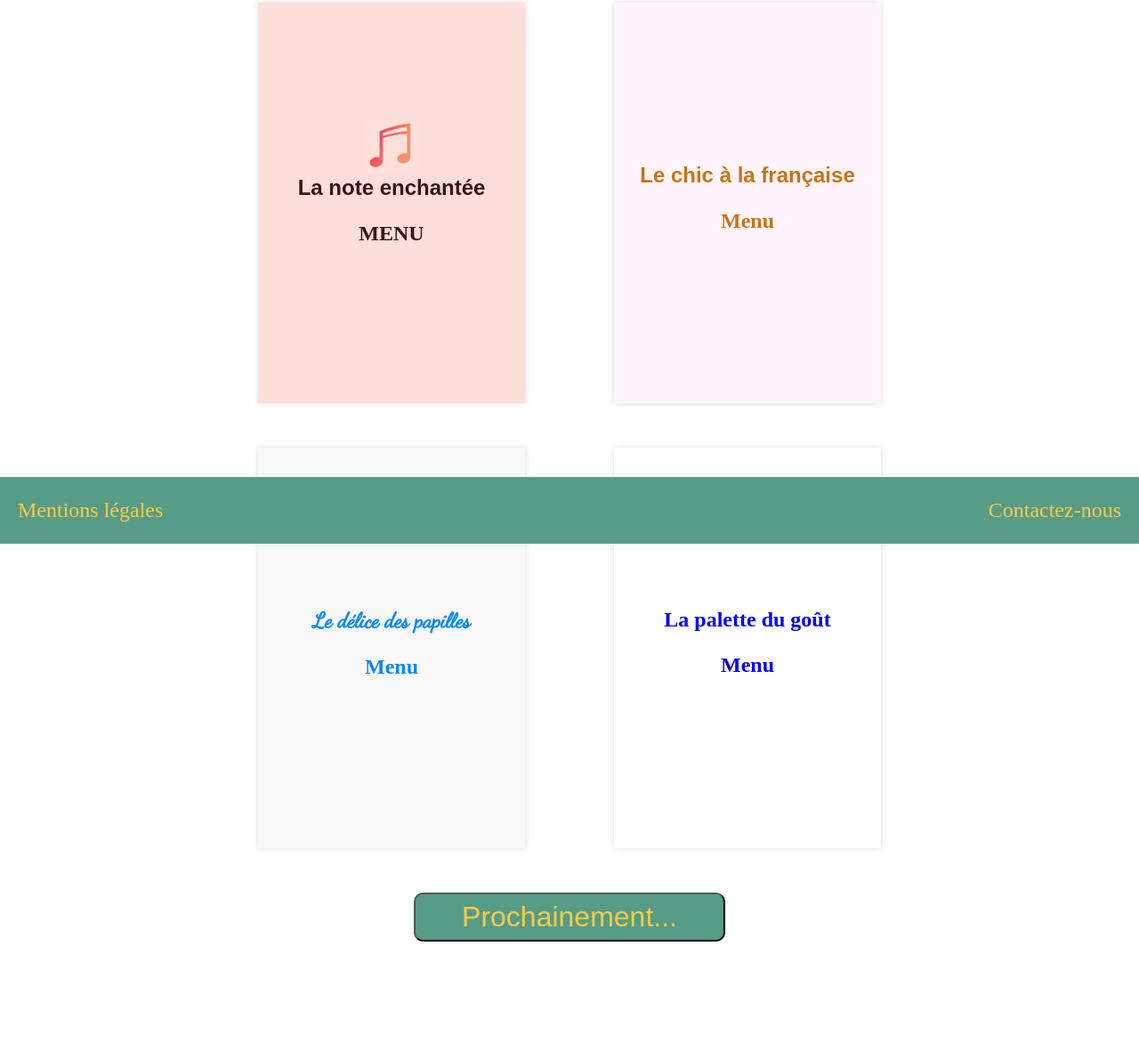
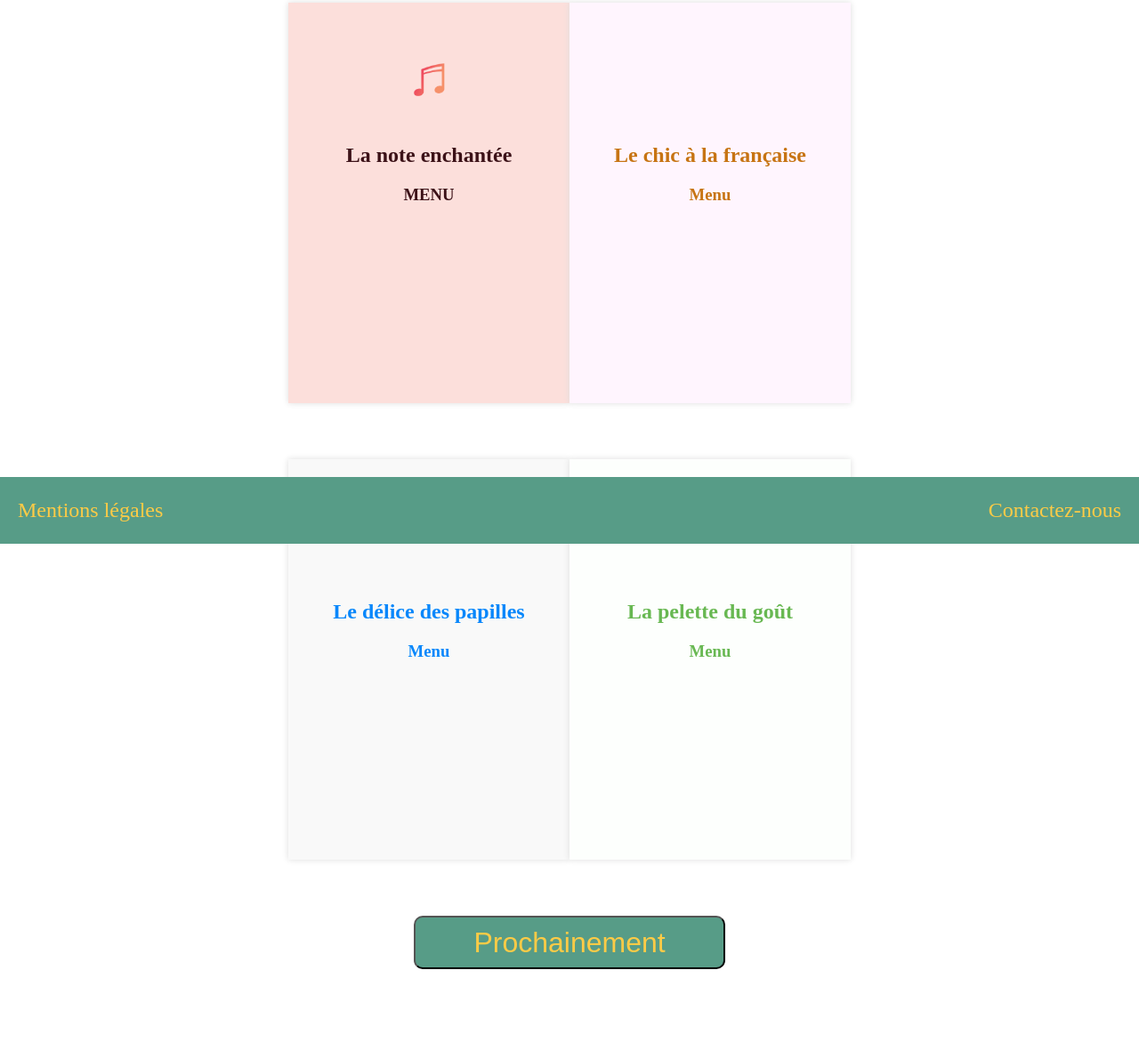
Before and after one commit to tifiloutube/Projet_3, a website: page index.html in a window 1280 px wide. Shown: the part 189-1370 px from the top of the page at 89% size. Drawn offline with Linux system fonts and the light colour scheme; a web font is replaced by a local one.

Commit message:
mise en place du bem et du sass avec le système 7-1

```diff
--- a/index.html
+++ b/index.html
@@ -21,51 +21,44 @@
         </a>
     </header>
 
-    <!-- Bloc principal avec les 4 menus et bouton -->
-    <div class="main">
-
-        <!-- Bloc central composé des 4 menus -->
-        <div class="main__block main__block--menu">
-
-            <!-- Menu 1 - La note enchantée -->
-            <a href="la_note_enchantée.html" class="menu menu__effect--zoom st__menu">
-                <div class="st__menu--inside">
-                    <img src="assets/images/menus/menu_1/logo.png" alt="logo" class="st__menu--logo">
-                    <h2 class="st__menu--h2 menu__title">La note enchantée</h2>
-                    <h3  class="menu__h3 menu__h3--style menu__title">MENU</h3>
+    <section>
+        <div class="menu">
+            <a href="la_note_enchantee.html" class="menu__home-page menu__st menu__shadow">
+                <div class="menu__home-page--title">
+                    <img src="assets/images/Menus/menu_1/logo.png" alt="logo" class="menu__st--home-page-logo">
+                    <h2>La note enchantée</h2>
+                    <h3>MENU</h3>
                 </div>
             </a>
 
-            <!-- Menu 2 - Le chic à la française -->
-            <a href="le_chic_a_la_fracaise.html" class="menu menu__effect--zoom snde__menu">
-                <div class="menu__inside snde__menu--inside">
-                    <h2 class="snde__menu--h2 menu__title">Le chic à la française</h2>
-                    <h3 class="menu__h3 menu__title">Menu</h3>
-                </div>
-            </a>
-
-            <!-- Menu 3 - Le délice des papilles -->
-            <a href="le_delice_des_papilles.html" class="menu menu__effect--zoom trd__menu">
-                <div class="menu__inside trd__menu--inside">
-                    <h2 class="trd__menu--h2 menu__title">Le délice des papilles</h2>
-                    <h3 class="menu__h3 menu__h3--style menu__title">Menu</h3>
-                </div>
-            </a>
-
-            <!-- Menu 4 - La pelette du goût -->
-            <a href="le_palette_du_gout.html" class="menu menu__effect--zoom fth__menu">
-                <div class="menu__inside fth__menu--inside">
-                    <h2 class="fth__menu--h2 menu__title">La palette du goût</h2>
-                    <h3 class="menu__h3 menu__h3--style menu__title">Menu</h3>
+            <a href="le_chic_à_la_francaise.html" class="menu__home-page menu__snde menu__shadow">
+                <div class="menu__home-page--title">
+                    <h2>Le chic à la française</h2>
+                    <h3>Menu</h3>
                 </div>
             </a>
         </div>
 
-        <!-- Bouton prochainement -->
-        <div class="btn__soon main__block">
-            <button class="btn__soon--style">Prochainement<span class="btn__soon--ponctuation">...</span></button>
+        <div class="menu">
+            <a href="le_delice_des_papilles.html" class="menu__home-page menu__thd menu__shadow">
+                <div class="menu__home-page--title">
+                    <h2>Le délice des papilles</h2>
+                    <h3>Menu</h3>
                 </div>
+            </a>
+
+            <a href="la_palette_du_gout" class="menu__home-page menu__fth menu__shadow">
+                <div class="menu__home-page--title">
+                    <h2>La pelette du goût</h2>
+                    <h3>Menu</h3>
                 </div>
+            </a>
+        </div>
+
+        <div class="btn">
+            <button class="btn__soon--style">Prochainement</button>
+        </div>
+    </section>
 
     <!-- Footer -->
     <footer class="footer">
--- a/sass/base/_base.scss
+++ b/sass/base/_base.scss
@@ -1,38 +1,27 @@
-.main__block--menu{
-    display: flex;
+.menu__st{
+    background-color: $light-pink;
+    color: $rustic-red;
 }
 
-.menu{
-    width: 500px;
+.menu__snde{
+    background-color: $light-magenta;
+    color: $ocre;
 }
 
-/* Police et couleur du texte */
-.st__menu{
-    background-color: $light-pink;
-    color: $rustic-red;
-    &--logo{
-        width: 20%;
-    }
-    &--h2{
-        margin-top: 0px;
-        font-family: devonshire, sans-serif;
-    }
+.menu__thd{
+    background-color: $light-grey;
+    color: $dodger-blue;
 }
 
-.snde__menu{
-    background-color: $light-magenta;
-    color: $ocre;
-    &--h2{
-        font-family: kurale, sans-serif;
-    }
+.menu__fth{
+    background-color: $egg-shell;
+    color: $apple;
 }
 
-.trd__menu{
-    background-color: $light-grey;
-    &--inside{
-        color: $dodger-blue;
-    }
-    &--h2{
-        font-family: 'Dancing Script', cursive, sans-serif;
-    }
+.menu__shadow{
+    box-shadow: 0 0 7px #dddddd;
 }
+
+a{
+    text-decoration: none;
+}
--- a/sass/components/_components.scss
+++ b/sass/components/_components.scss
@@ -1,9 +1,13 @@
-.btn__soon--style{
-        width: 350px;
-        height: 55px;
-        font-size: 2em;
-        border-radius: 10px;
-        background-color: $color-primary;
-        color: $color-secondary;
-        margin-bottom: 120px;
+.btn{
+        display: flex;
+                &__soon--style{
+                text-align: center;
+                font-size: 2em;
+                border-radius: 10px;
+                width: 350px;
+                height: 60px;
+                background-color: $color-primary;
+                color: $color-secondary;
+                margin: auto;
+                }
 }
--- a/sass/pages/_pages.scss
+++ b/sass/pages/_pages.scss
@@ -1,31 +1,25 @@
-.main__block{
+.menu{
+    display: flex;
     margin: auto;
-    max-width: 800px;
-    height: auto;
-    display: flex;
-    justify-content: center;
+    width: 50%;
+    margin-bottom: 5%;
     justify-content: space-around;
-    flex-wrap: wrap;
+        &__home-page{
+            width: 350px;
+            height: 450px;
+            text-align: center;
+        }
+            &__home-page--title{
+                margin-top: 50%;
+            }
+                &__st--home-page-logo{
+                    position: absolute;
+                    width: 3.5%;
+                    top: 32%;
+                    left: 36%;
+                }
 }
 
-.menu{
-    width: 300px;
-    height: 450px;
-    text-decoration: none;
-    text-align: center;
-    margin-bottom: 50px;
-    box-shadow: 0 0 7px #dddddd;
-    &__h3{
-        font-size: 1.5em;
-    }
+section{
+    margin-bottom: 150px;
 }
-
-.st__menu--inside{
-    margin-top: 130px;
-    text-decoration: none;
-    color: $rustic-red;
-}
-
-.menu__inside{
-    margin-top: 180px;
-}
--- a/sass/utils/_variables.scss
+++ b/sass/utils/_variables.scss
@@ -1,13 +1,13 @@
 $color-primary: #579C87;
 $color-secondary: #FDCB46;
-$light-pink: #FCDFDB;
-$light-magenta: #FFF5FE;
-$light-grey:#F9F9F9;
-$egg-shell: #FDFFFD;
-$rustic-red: #3C1218;
-$ocre: #C77413;
-$dodger-blue: #0887FB;
-$apple: #68B852;
+$light-pink: #FCDFDB; /* background first menu */
+$light-magenta: #FFF5FE; /* background second menu */
+$light-grey:#F9F9F9; /* background thrid menu */
+$egg-shell: #FDFFFD; /* background fourth menu */
+$rustic-red: #3C1218; /* color first menu */
+$ocre: #C77413; /* color second menu */
+$dodger-blue: #0887FB; /* color third menu */
+$apple: #68B852; /* color fourth menu */
 
 
 /* en faire une mixin */
```
Also changed, not shown: Maquettes-V2/planche-1b.png (deleted), Maquettes-V2/planche-2.png (deleted), css/style.css, 3 other files. Lines whose indentation alone changed are shown as unchanged.
